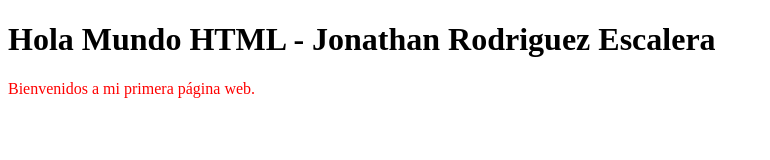
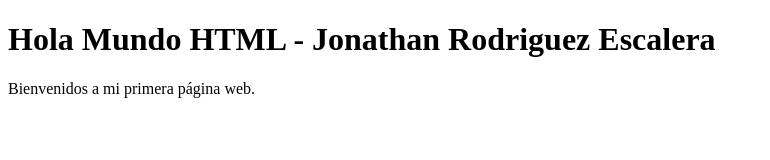
Before and after one commit to jonathanrodriguez21/hola-mundo-html, a plain HTML site: page index.html in a window 1280 px wide. Shown: the whole page, without its empty margins (0-770 px from the left). Drawn offline with Linux system fonts and the light colour scheme.

Commit message:
Update index.html

```diff
--- a/index.html
+++ b/index.html
@@ -8,6 +8,6 @@
 </head>
 <body>
 	<h1>Hola Mundo HTML - Jonathan Rodriguez Escalera</h1>
-	<p style="color:red">  Bienvenidos a mi primera página web.  </p>
+	<p>  Bienvenidos a mi primera página web.  </p>
 </body>
 </html>
```
